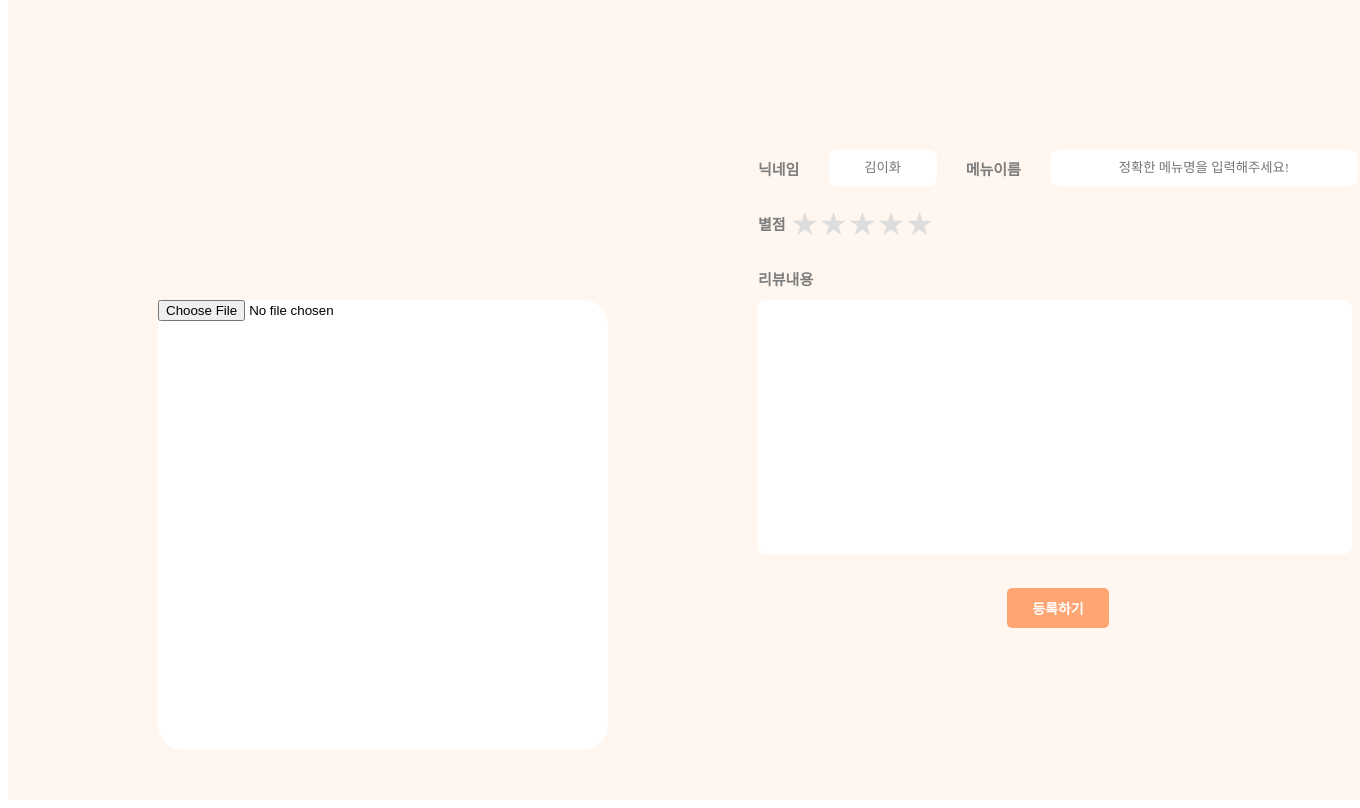
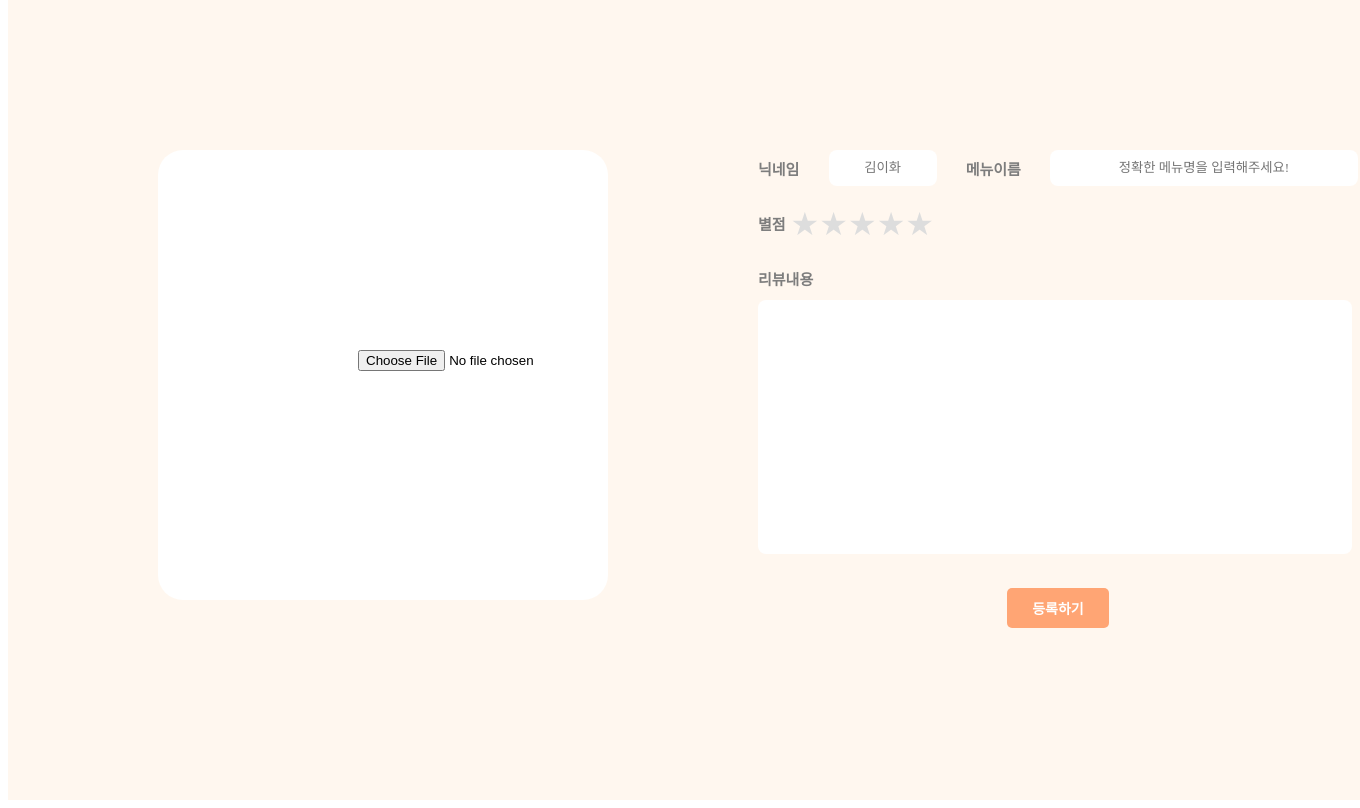
Before and after one commit to Haewonny/osp-homework, a Flask app: page /register_review in a window 1360 px wide. Shown: the part 68-876 px from the top of the page. Run offline with Flask 2, Linux system fonts and the light colour scheme.

Commit message:
css 수정

```diff
--- a/static/css/review.css
+++ b/static/css/review.css
@@ -59,7 +59,6 @@
 
   .column{
     flex-direction: column;
-    justify-items: center;
     float: left;
     margin: 150px;
     width: 450px;
--- a/templates/register_review.html
+++ b/templates/register_review.html
@@ -17,12 +17,11 @@
       </a>
     </nav>
     <div class="postContainer">
-      <div class="postReviewBG">
-          <form action="/register_reviewpost" method="post" enctype="multipart/form-data">
-          <div class="column">
+          <form action="/register_reviewpost" method="post" enctype="multipart/form-data" class="postReviewBG">
+          <div class="column" style>
             <div class="Box">
                 <label for="img"></label>
-                <input type="file" name="file" id="img"/>
+                <input type="file" name="file" id="img" style="margin: 200px;"/>
             </div>
           </div>
               <div class="info">
@@ -48,6 +47,5 @@
               </div>
           </form>
       </div>
-  </div>
   </body>
 </html>
```
